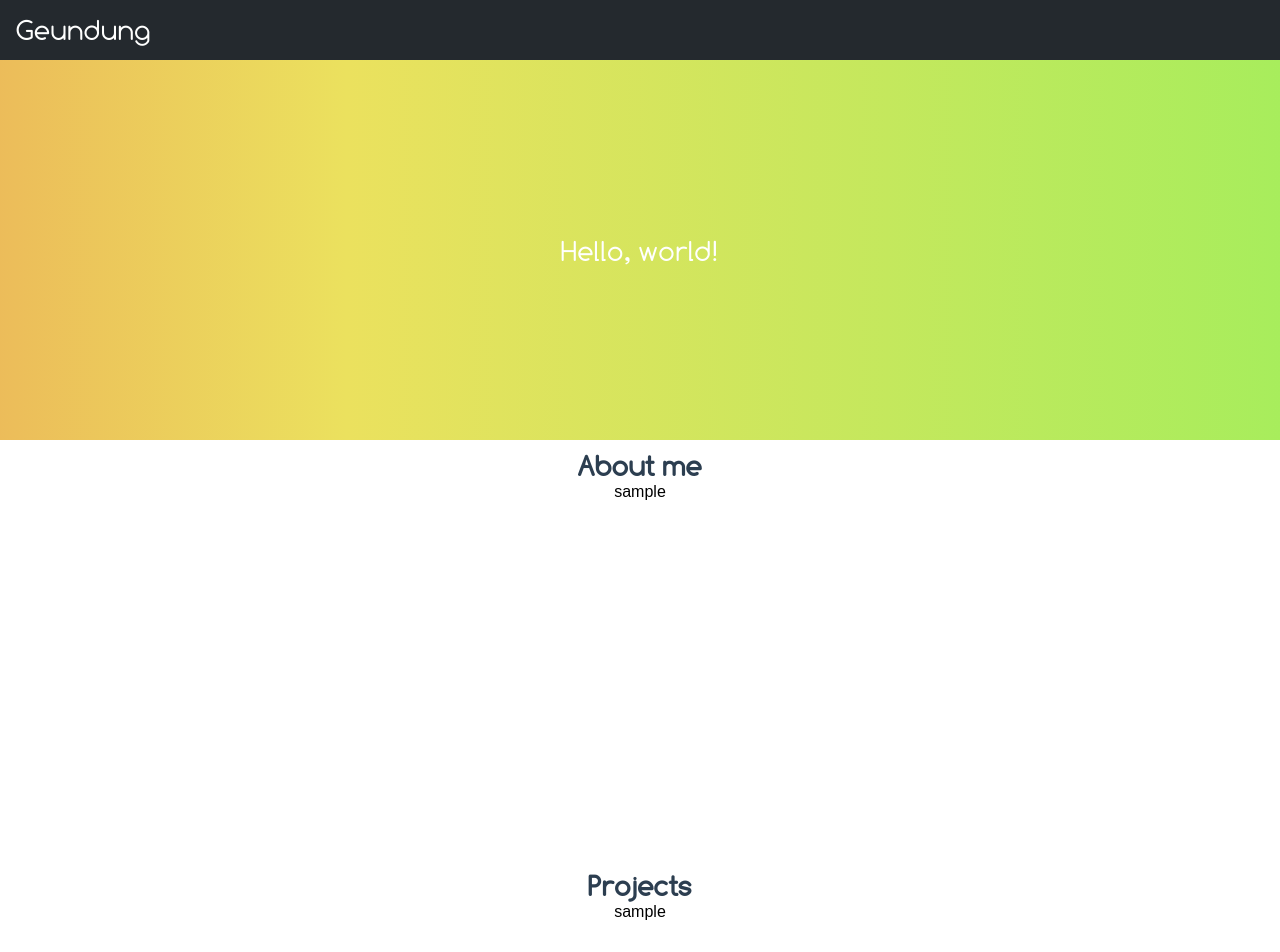
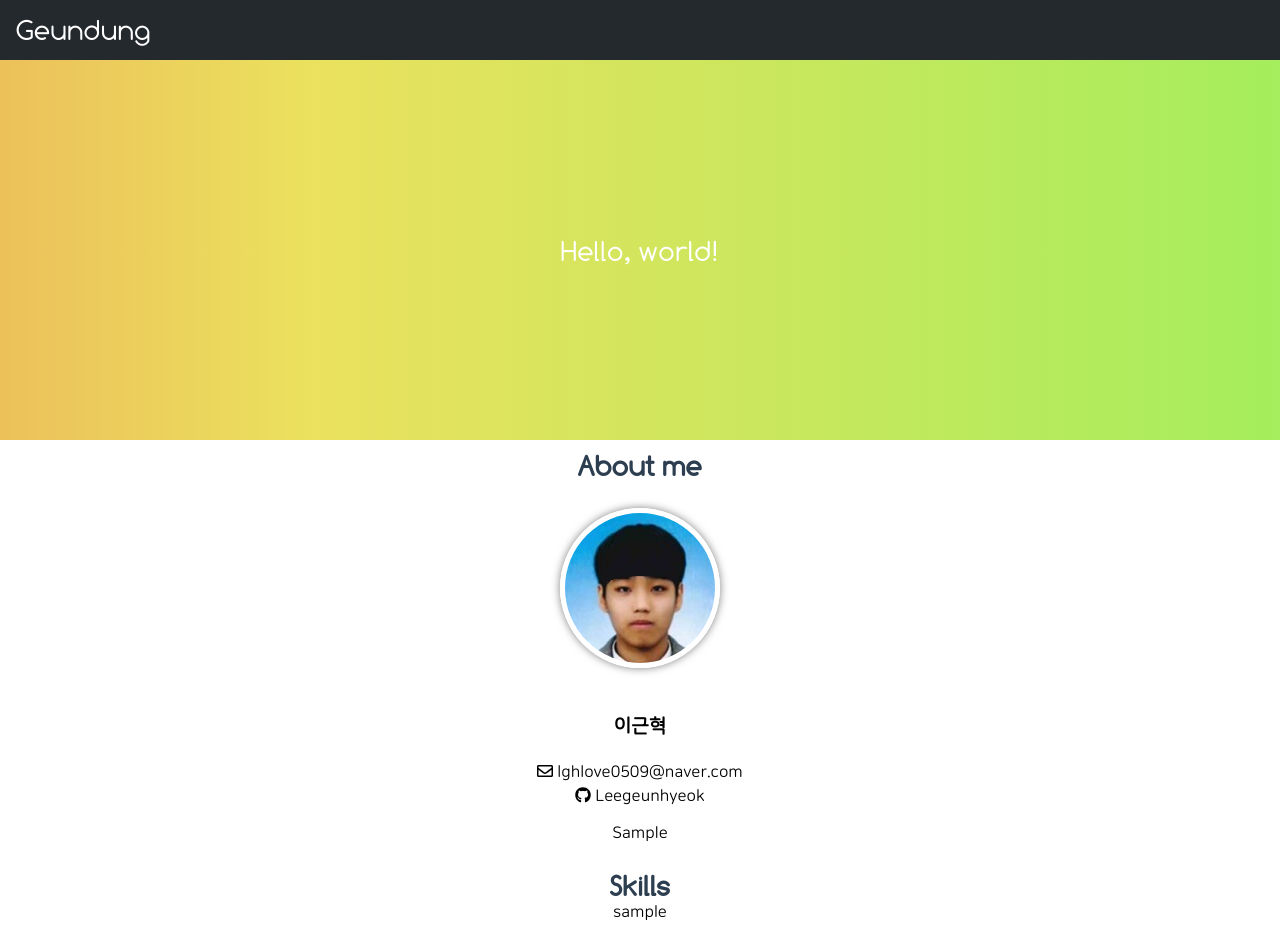
Before and after one commit to leegeunhyeok/geundung.me, a Vue app: page / in a window 1280 px wide. Shown: the top 952 px of the page. Built offline with nearby package versions, Linux system fonts and the light colour scheme.

Commit message:
Add profile image, Add font-awesome-icon

```diff
--- a/package.json
+++ b/package.json
@@ -8,6 +8,12 @@
     "server": "node ./server/main.js"
   },
   "dependencies": {
+    "@fortawesome/fontawesome-svg-core": "^1.2.12",
+    "@fortawesome/free-brands-svg-icons": "^5.6.3",
+    "@fortawesome/free-regular-svg-icons": "^5.6.3",
+    "@fortawesome/free-solid-svg-icons": "^5.6.3",
+    "@fortawesome/vue-fontawesome": "^0.1.4",
+    "eva-icons": "^1.1.1",
     "vue": "^2.5.17",
     "vue-router": "^3.0.1",
     "vuex": "^3.0.1"
--- a/src/components/Footer.vue
+++ b/src/components/Footer.vue
@@ -6,7 +6,7 @@
 
 <script>
 export default {
-  name: 'footer'
+  name: 'app-footer'
 }
 </script>
 
--- a/src/components/Header.vue
+++ b/src/components/Header.vue
@@ -6,7 +6,7 @@
 
 <script>
 export default {
-  name: 'header'
+  name: 'app-header'
 }
 </script>
 
--- a/src/main.js
+++ b/src/main.js
@@ -3,6 +3,15 @@ import App from './App.vue'
 import router from './router'
 import store from './store'
 
+import { library } from '@fortawesome/fontawesome-svg-core'
+import { faCoffee } from '@fortawesome/free-solid-svg-icons'
+import { faEnvelope } from '@fortawesome/free-regular-svg-icons'
+import { faGithub } from '@fortawesome/free-brands-svg-icons'
+import { FontAwesomeIcon } from '@fortawesome/vue-fontawesome'
+
+library.add(faCoffee, faEnvelope, faGithub)
+
+Vue.component('font-awesome-icon', FontAwesomeIcon)
 Vue.config.productionTip = false
 
 new Vue({
--- a/src/views/Home.vue
+++ b/src/views/Home.vue
@@ -8,6 +8,29 @@
       <div class="content view">
         <div class="about slide-right-left">
           <div class="content-title">About me</div>
+          <div class="profile-image">
+            <img src="@/assets/profile.png">
+          </div>
+          <ul class="my-information">
+            <li>
+              <b>이근혁</b>
+            </li>
+            <br>
+            <li class="clickable" @click="mail">
+              <font-awesome-icon :icon="['far', 'envelope']"/> lghlove0509@naver.com
+            </li>
+            <li class="clickable" @click="openUrl('https://github.com/leegeunhyeok')">
+              <font-awesome-icon :icon="['fab', 'github']"/> Leegeunhyeok
+            </li>
+          </ul>
+          <div class="my-detail-info">
+            Sample
+          </div>
+        </div>
+      </div>
+      <div class="content">
+        <div class="skills">
+          <div class="content-title">Skills</div>
           sample
         </div>
       </div>
@@ -60,6 +83,12 @@ export default {
           }
         }
       }
+    },
+    openUrl (url) {
+      window.open(url)
+    },
+    mail () {
+      window.open('mailto:lghlove0509@naver.com')
     }
   }
 }
@@ -139,6 +168,7 @@ export default {
   }
 
   .content {
+    font-family: 'NanumSquareRound', 고딕;
     padding: 10px;
     background-color: #fff;
     overflow-x: hidden;
@@ -166,9 +196,49 @@ export default {
     .about {
       opacity: 0;
       height: 400px;
+
+      .profile-image {
+        margin: 25px 0;
+
+        img {
+          border-radius: 50%;
+          border: 5px solid #fff;
+          box-shadow: 0px 0px 8px rgba(0, 0, 0, .5);
+        }
+      }
+
+      .my-information {
+        display: inline-block;
+        padding: 0;
+
+        li {
+          cursor: default;
+          list-style: none;
+          line-height: 150%;
+
+          &.clickable {
+            cursor: pointer;
+            transition: .3s;
+
+            &:hover {
+              color: dodgerblue;
+            }
+          }
+        }
+
+        li:nth-child(1) {
+          font-size: 1.2rem;
+        }
+      }
+
       -webkit-animation: slide-right-left 1s 1.25s ease forwards;
       -moz-animation: slide-right-left 1s 1.25s ease forwards;
       animation: slide-right-left 1s 1.25s ease forwards;
+    }
+
+    .skills {
+      opacity: 0;
+      height: 400px;
     }
 
     .projects {
@@ -209,4 +279,5 @@ export default {
     transform: translateX(0px);
   }
 }
+
 </style>
```
Also changed, not shown: src/assets/profile.png (added), 1 other file (tests, documents, lock files or other folders).
